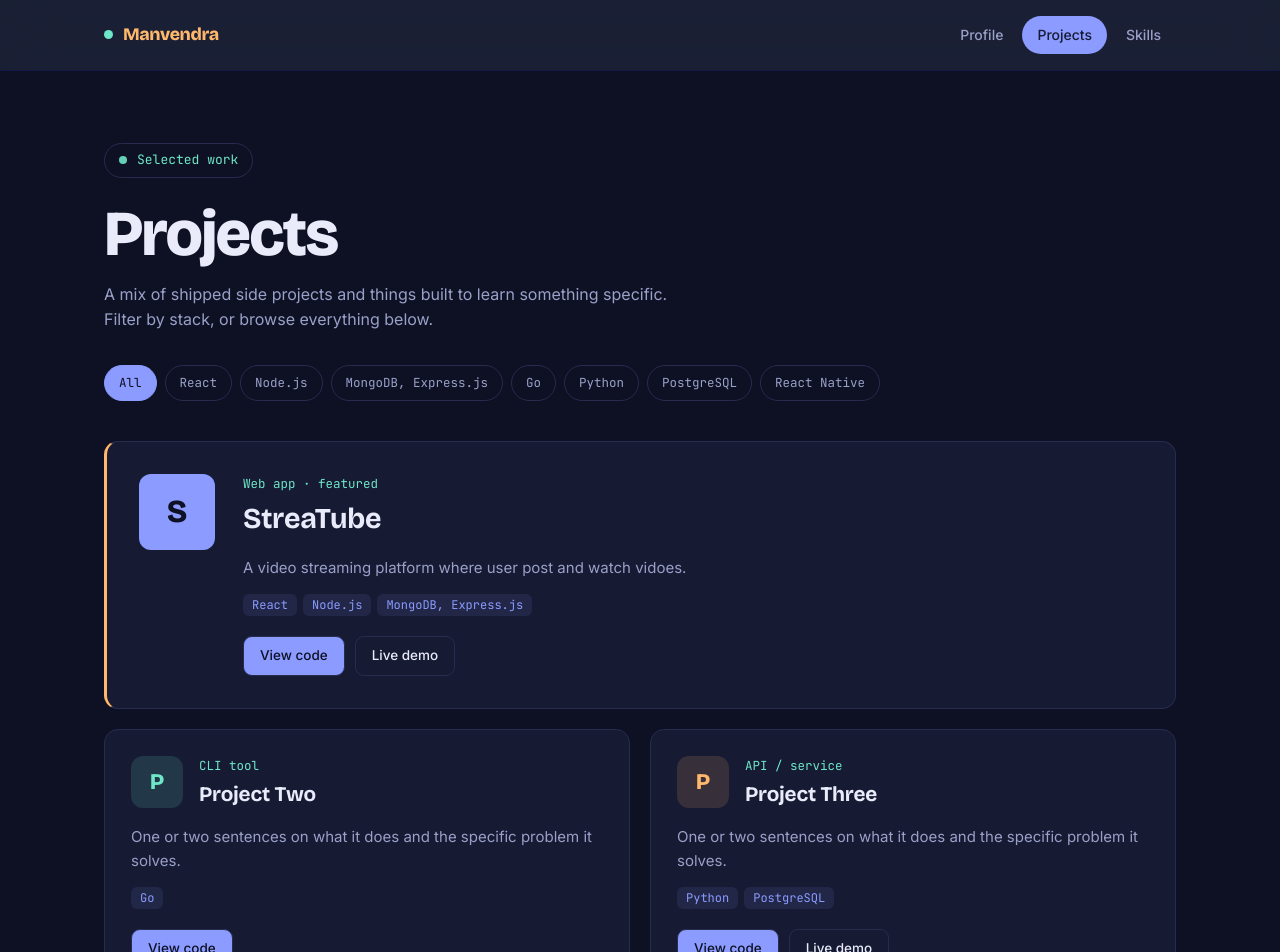
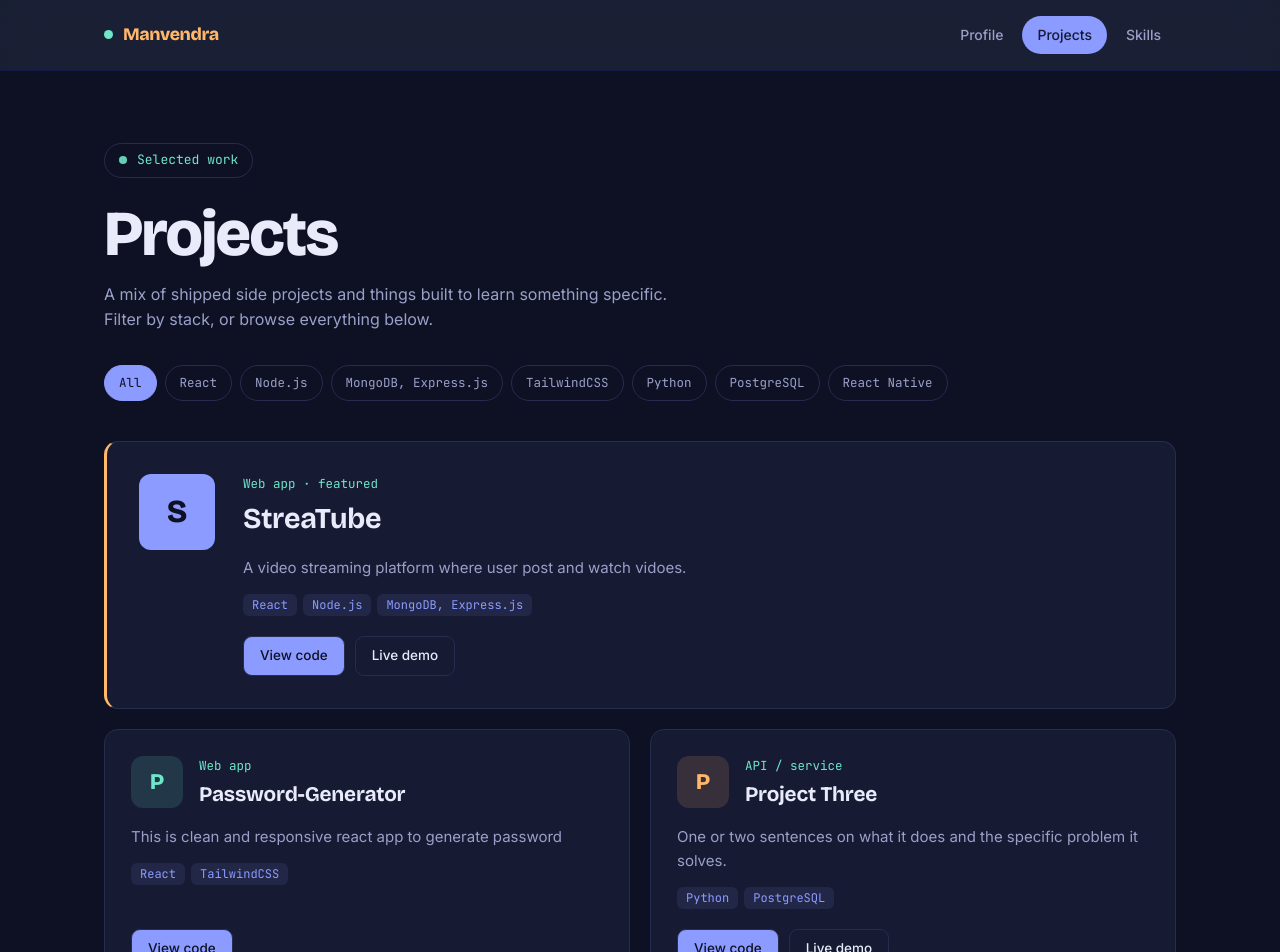
Before and after one commit to dev-manvendra/Portfolio, a React app: page /projects in a window 1280 px wide. Shown: the top 952 px of the page. Built offline with nearby package versions, Linux system fonts and the light colour scheme; the HTML template or start-up script is replaced by a standard one.

Commit message:
refactor: update Projects component to correct project details and category

```diff
--- a/src/Components/Projects.jsx
+++ b/src/Components/Projects.jsx
@@ -10,10 +10,10 @@ const PROJECTS_DATA = [
     demo: "https://project-one.example.com",
   },
   {
-    category: "CLI tool",
-    title: "Project Two",
-    description: "One or two sentences on what it does and the specific problem it solves.",
-    stack: ["Go"],
+    category: "Web app",
+    title: "Password-Generator",
+    description: "This is clean and responsive react app to generate password",
+    stack: ["React","TailwindCSS"],
     code: "https://github.com/yourhandle/project-two",
     demo: null,
   },
```
